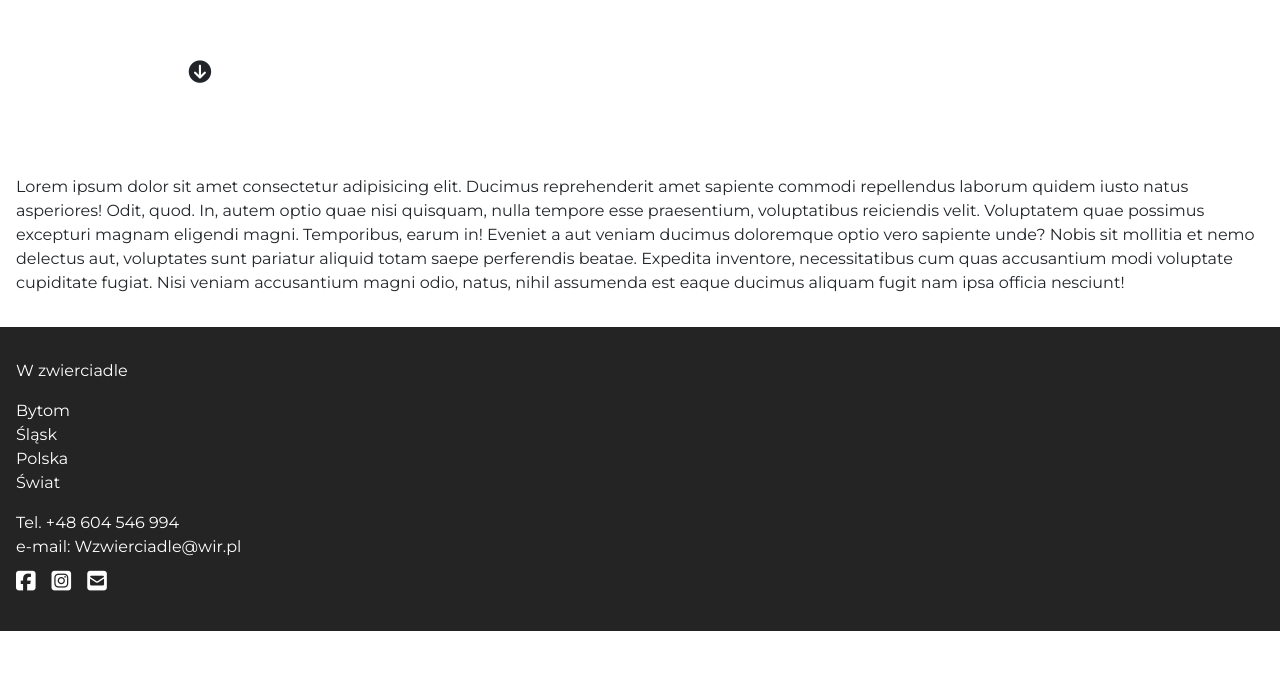
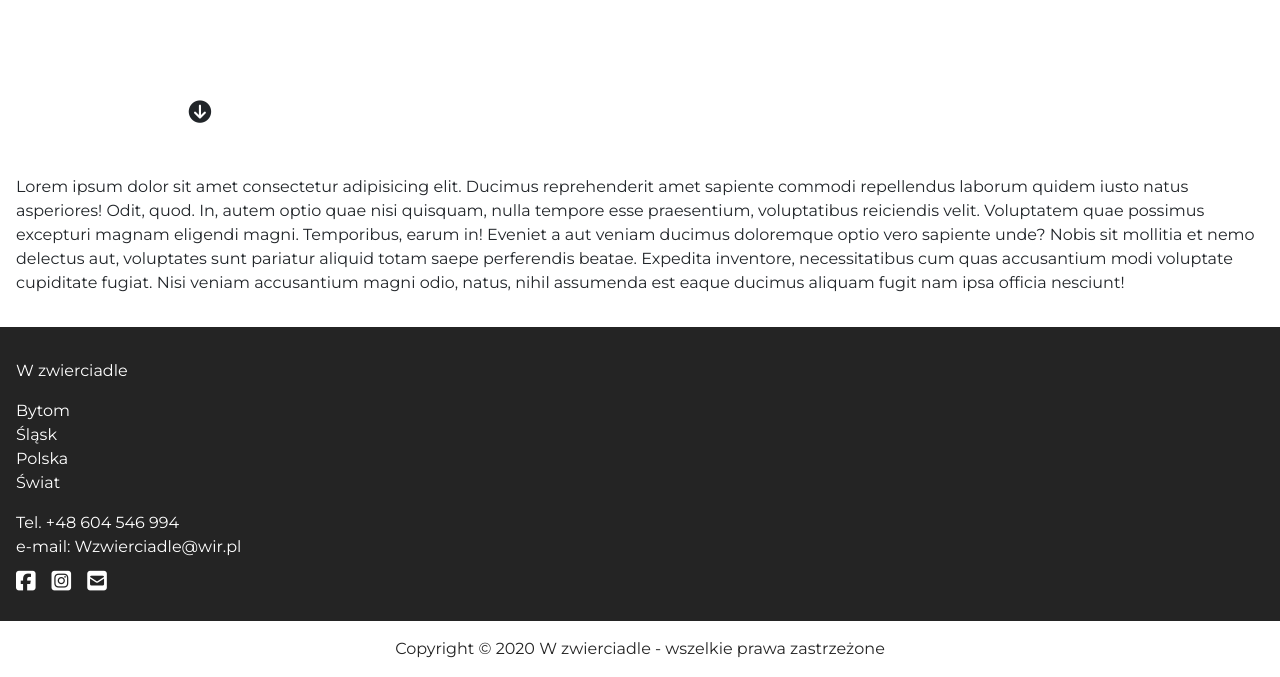
Before and after one commit to segrz8/W-zwierciadle, a React (Create React App) app: page / in a window 1280 px wide. Shown: the part 673-1350 px from the top of the page. Before the commit the page ends 1304 px from the top, so only its background shows below. Built offline with nearby package versions, Linux system fonts and the light colour scheme.

Commit message:
Add copyright

```diff
--- a/package.json
+++ b/package.json
@@ -1,4 +1,5 @@
 {
+  "homepage": "https://segrz8.github.io/W-zwierciadle/",
   "name": "wzwierciadle",
   "version": "0.1.0",
   "private": true,
@@ -7,6 +8,7 @@
     "@testing-library/react": "^9.5.0",
     "@testing-library/user-event": "^7.2.1",
     "bootstrap": "^4.4.1",
+    "gh-pages": "^2.2.0",
     "node-sass": "^4.13.1",
     "react": "^16.13.1",
     "react-bootstrap": "^1.0.0",
@@ -16,6 +18,8 @@
     "react-scripts": "3.4.1"
   },
   "scripts": {
+    "predeploy": "npm run build",
+    "deploy": "gh-pages -d build",
     "start": "react-scripts start",
     "build": "react-scripts build",
     "test": "react-scripts test",
--- a/src/Components/Footer.js
+++ b/src/Components/Footer.js
@@ -24,6 +24,9 @@ const Footer = () => {
                     <i class="fas fa-envelope-square"></i>
                 </a>
             </div>
+            <div className="Footer__copyright">
+                <p>Copyright © 2020 W zwierciadle - wszelkie prawa zastrzeżone</p>
+            </div>
         </div>
     )
 }
--- a/src/Components/Footer.scss
+++ b/src/Components/Footer.scss
@@ -1,6 +1,6 @@
 .Footer {
     background-color: #242424;
-    padding: 2em 0;
+    padding-top: 2em;
     margin-top: 1em;
 
     p {
@@ -21,9 +21,20 @@
     &__icons {
         color: white;
         font-size: 1.4em;
+        padding-bottom: 1em;
 
         i {
             padding: .5em 0 0 16px;
         }
     }
+
+    &__copyright {
+        background-color: white;
+        text-align: center;
+        padding: 1em;
+
+        p {
+            color: #242424;
+        }
+    }
 }
--- a/src/Components/MainSlider.scss
+++ b/src/Components/MainSlider.scss
@@ -12,7 +12,7 @@
 
     &__arrow {
         position: absolute;
-        bottom: 5%;
+        bottom: 0;
         left: 50%;
         transform: translate(-50%);
 
```
Also changed, not shown: 1 other file (tests, documents, lock files or other folders).
